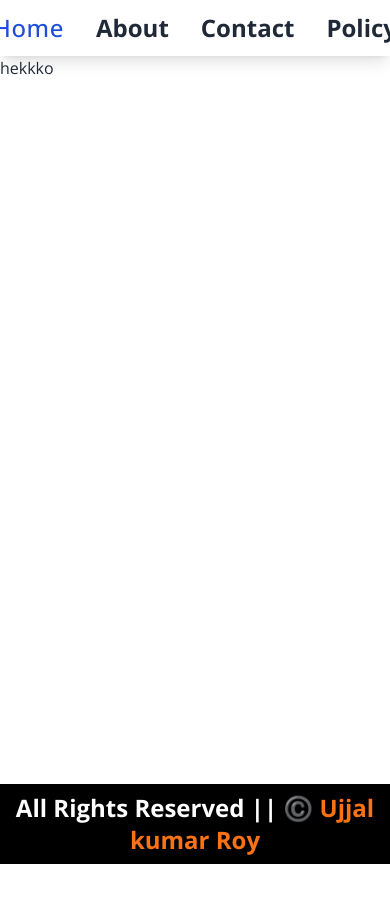
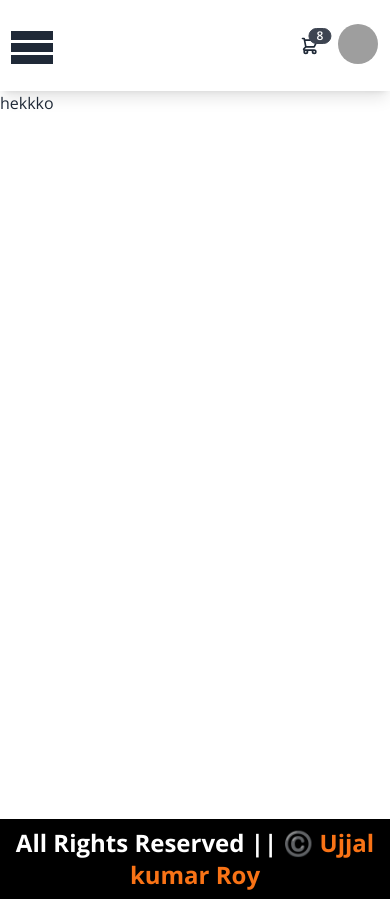
Before and after one commit to Ujjal-ENG/LogeAsi.com, a React (Vite) app in the folder client/: page / in a window 390 px wide. Before the commit the page ends 864 px from the top, so only its background shows below. Built offline with nearby package versions, Linux system fonts and the light colour scheme; grey boxes are pictures that could not be loaded.

Commit message:
done the responsive menu bar

```diff
--- a/client/package.json
+++ b/client/package.json
@@ -15,6 +15,7 @@
         "match-sorter": "^6.3.1",
         "react": "^18.2.0",
         "react-dom": "^18.2.0",
+        "react-icons": "^4.8.0",
         "react-router-dom": "^6.10.0",
         "sort-by": "^1.2.0"
     },
--- a/client/src/components/layouts/Navbar.jsx
+++ b/client/src/components/layouts/Navbar.jsx
@@ -1,10 +1,27 @@
+/* eslint-disable jsx-a11y/label-has-associated-control */
+/* eslint-disable jsx-a11y/no-noninteractive-tabindex */
+/* eslint-disable react/jsx-indent-props */
+/* eslint-disable react/button-has-type */
+/* eslint-disable jsx-a11y/anchor-is-valid */
 /* eslint-disable react/jsx-indent */
-import React from 'react';
-import { NavLink } from 'react-router-dom';
+import React, { useState } from 'react';
+import { ImCross, ImMenu } from 'react-icons/im';
+import { Link, NavLink } from 'react-router-dom';
 
 function Navbar() {
+    const [menuIsOpen, setMenuIsOpen] = useState(false);
     return (
-        <nav className="flex justify-center items-center gap-8 py-3 shadow-lg text-2xl font-bold">
+        <nav className="py-3 shadow-lg text-2xl font-bold">
+            <div className="navbar bg-base-100 flex justify-between items-center relative">
+                <div className="hidden sm:flex">
+                    <Link to="/" className="text-xl">
+                        LogeAsi.com
+                    </Link>
+                </div>
+                <div className="sm:hidden block text-5xl">
+                    {menuIsOpen ? <ImCross onClick={() => setMenuIsOpen(!menuIsOpen)} className="text-red-600" /> : <ImMenu onClick={() => setMenuIsOpen(!menuIsOpen)} />}
+                </div>
+                <div className="gap-8 hidden sm:flex">
                     <NavLink to="/" className={({ isActive }) => (isActive ? 'active' : 'default:')}>
                         Home
                     </NavLink>
@@ -17,6 +34,74 @@ function Navbar() {
                     <NavLink to="/policy" className={({ isActive }) => (isActive ? 'active' : 'default:')}>
                         Policy
                     </NavLink>
+                </div>
+
+                {/* mobile menu */}
+                <div className={`sm:hidden block absolute duration-250 ease-out transition-all ${menuIsOpen ? 'top-20 left-0 right-0' : '-top-96'}`}>
+                    <ul className="menu bg-base-100 w-full rounded-box  shadow-2xl space-y-5 text-center py-8">
+                        <NavLink to="/" className={({ isActive }) => (isActive ? 'active' : 'default:')}>
+                            Home
+                        </NavLink>
+                        <NavLink to="/about" className={({ isActive }) => (isActive ? 'active' : 'default:')}>
+                            About
+                        </NavLink>
+                        <NavLink to="/contact" className={({ isActive }) => (isActive ? 'active' : 'default:')}>
+                            Contact
+                        </NavLink>
+                        <NavLink to="/policy" className={({ isActive }) => (isActive ? 'active' : 'default:')}>
+                            Policy
+                        </NavLink>
+                    </ul>
+                </div>
+                <div className="flex-none">
+                    <div className="dropdown dropdown-end">
+                        <label tabIndex={0} className="btn btn-ghost btn-circle">
+                            <div className="indicator">
+                                <svg xmlns="http://www.w3.org/2000/svg" className="h-5 w-5" fill="none" viewBox="0 0 24 24" stroke="currentColor">
+                                    <path
+                                        strokeLinecap="round"
+                                        strokeLinejoin="round"
+                                        strokeWidth="2"
+                                        d="M3 3h2l.4 2M7 13h10l4-8H5.4M7 13L5.4 5M7 13l-2.293 2.293c-.63.63-.184 1.707.707 1.707H17m0 0a2 2 0 100 4 2 2 0 000-4zm-8 2a2 2 0 11-4 0 2 2 0 014 0z"
+                                    />
+                                </svg>
+                                <span className="badge badge-sm indicator-item">8</span>
+                            </div>
+                        </label>
+                        <div tabIndex={0} className="mt-3 card card-compact dropdown-content w-52 bg-base-100 shadow">
+                            <div className="card-body">
+                                <span className="font-bold text-lg">8 Items</span>
+                                <span className="text-info">Subtotal: $999</span>
+                                <div className="card-actions">
+                                    <button className="btn btn-primary btn-block">View cart</button>
+                                </div>
+                            </div>
+                        </div>
+                    </div>
+
+                    <div className="dropdown dropdown-end">
+                        <label tabIndex={0} className="btn btn-ghost btn-circle avatar">
+                            <div className="w-10 rounded-full">
+                                <img src="/images/stock/photo-1534528741775-53994a69daeb.jpg" />
+                            </div>
+                        </label>
+                        <ul tabIndex={0} className="menu menu-compact dropdown-content mt-3 p-2 shadow bg-base-100 rounded-box w-52">
+                            <li>
+                                <a className="justify-between">
+                                    Profile
+                                    <span className="badge">New</span>
+                                </a>
+                            </li>
+                            <li>
+                                <a>Settings</a>
+                            </li>
+                            <li>
+                                <a>Logout</a>
+                            </li>
+                        </ul>
+                    </div>
+                </div>
+            </div>
         </nav>
     );
 }
--- a/client/src/index.css
+++ b/client/src/index.css
@@ -11,12 +11,12 @@
 }
 
 @layer components {
-    .btn {
+    .btn-primary {
         @apply inline-flex items-center h-12 px-6 mb-3 font-medium text-white transition duration-200 rounded shadow-md  md:mb-0 bg-blue-400 hover:bg-blue-700;
     }
 }
 
-.badge {
+.badges {
     @apply inline-block px-3 py-px mb-4 text-xs font-semibold tracking-wider text-teal-900 uppercase rounded-full bg-yellow-400;
 }
 
```
Also changed, not shown: 1 other file (tests, documents, lock files or other folders). Lines whose indentation alone changed are shown as unchanged.
